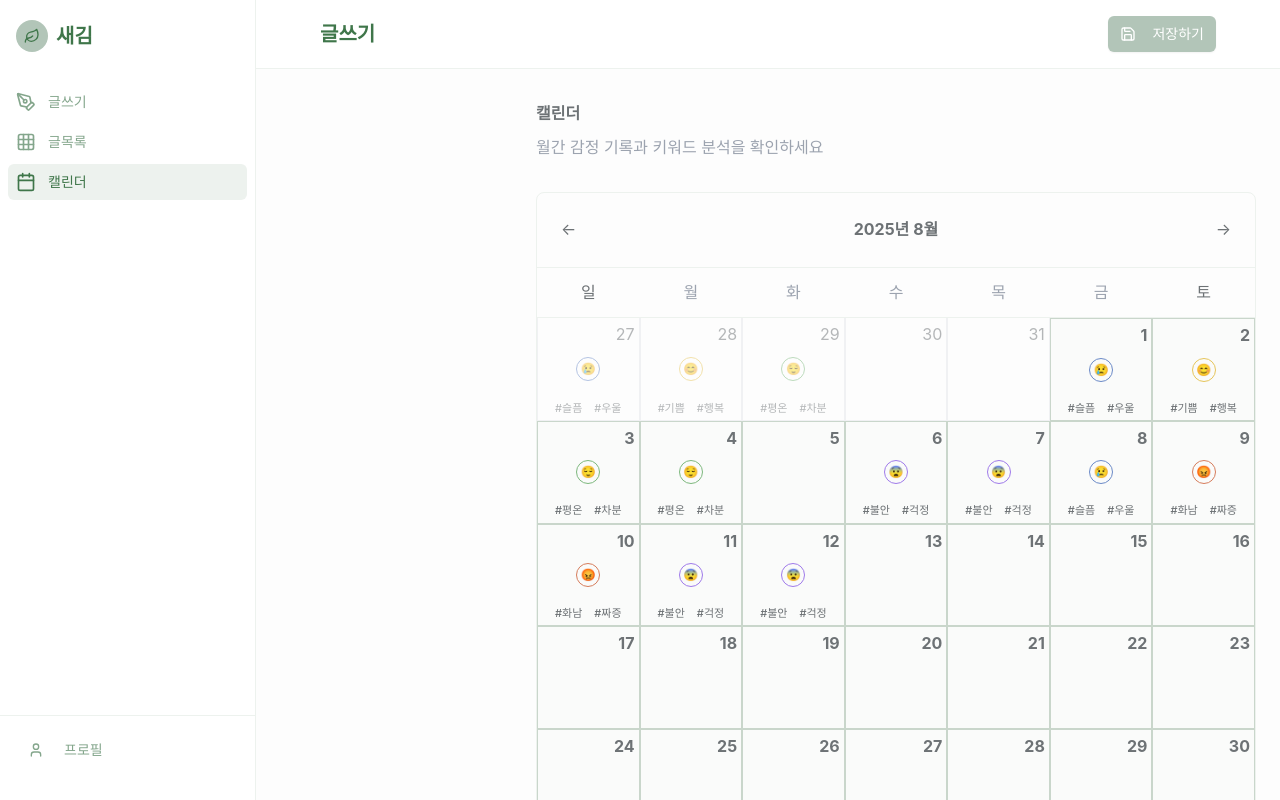
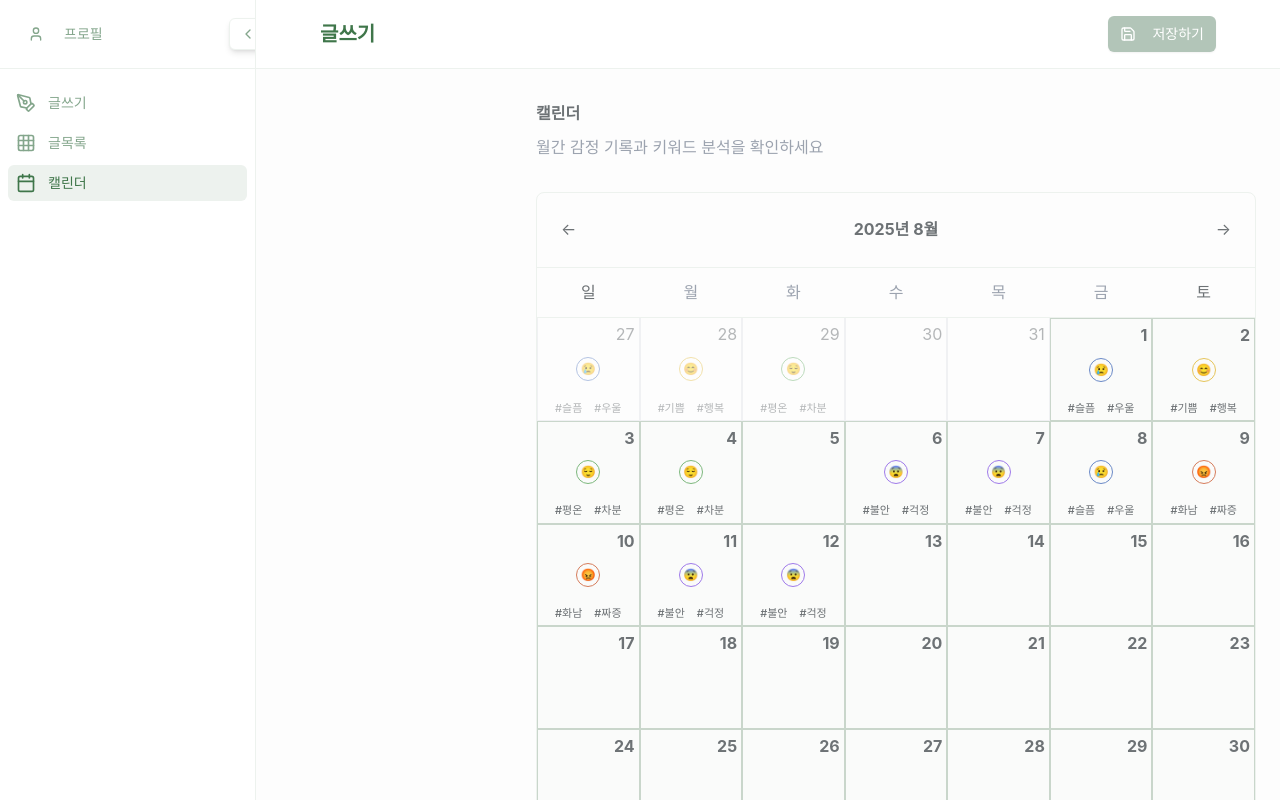
Before and after one commit to aicc6/saegim-frontend, a Next.js app: page /calendar in a window 1280 px wide. Shown: the top 800 px of the page. Built offline with nearby package versions, Linux system fonts and the light colour scheme.

Commit message:
feat: 사이드바 토글 상태 관리 및 레이아웃 구성 개선

```diff
--- a/src/app/(authenticated)/layout.tsx
+++ b/src/app/(authenticated)/layout.tsx
@@ -2,6 +2,8 @@ import type { Metadata } from 'next';
 import Footer from '@/components/common/Footer';
 import AuthenticatedHeader from '@/components/common/AuthenticatedHeader';
 import { Sidebar } from '@/components/common/Sidebar';
+import { SidebarProvider } from '@/contexts/sidebar-context';
+import { MainContent } from '@/components/layout/MainContent';
 
 import '../globals.css';
 
@@ -22,17 +24,19 @@ export default function AuthenticatedLayout({
   children: React.ReactNode;
 }>) {
   return (
+    <SidebarProvider>
       <div className="min-h-screen bg-sage-10">
         <div className="min-h-screen bg-sage-10">
           <Sidebar />
 
-        <main className="lg:pl-64 pb-16 lg:pb-0">
+          <MainContent>
             {/* 헤더 */}
             <AuthenticatedHeader />
             {children}
             <Footer />
-        </main>
+          </MainContent>
         </div>
       </div>
+    </SidebarProvider>
   );
 }
--- a/src/components/common/Sidebar.tsx
+++ b/src/components/common/Sidebar.tsx
@@ -3,8 +3,18 @@
 import { useState } from 'react';
 import Link from 'next/link';
 import { usePathname } from 'next/navigation';
-import { PenTool, Grid3X3, Calendar, User, Menu, X, Leaf } from 'lucide-react';
+import {
+  PenTool,
+  Grid3X3,
+  Calendar,
+  User,
+  Menu,
+  X,
+  ChevronLeft,
+  ChevronRight,
+} from 'lucide-react';
 import { Button } from '@/components/ui/button';
+import { useSidebar } from '@/contexts/sidebar-context';
 
 const navigation = [
   { name: '글쓰기', href: '/', icon: PenTool },
@@ -14,25 +24,67 @@ const navigation = [
 
 export function Sidebar() {
   const [isMobileMenuOpen, setIsMobileMenuOpen] = useState(false);
+  const { isCollapsed, setIsCollapsed } = useSidebar();
   const pathname = usePathname();
 
   return (
     <>
       {/* 데스크톱 사이드바 */}
-      <div className="hidden lg:flex lg:w-64 lg:flex-col lg:fixed lg:inset-y-0 lg:bg-white lg:border-r lg:border-sage-20">
-        <div className="flex flex-col flex-grow pt-5 pb-4 overflow-y-auto">
-          {/* 로고 */}
-          <div className="flex items-center flex-shrink-0 px-4">
-            <div className="flex items-center space-x-2">
-              <div className="w-8 h-8 bg-sage-50 rounded-full flex items-center justify-center">
-                <Leaf className="w-4 h-4 text-sage-100" />
-              </div>
-              <span className="text-xl font-bold text-sage-100">새김</span>
-            </div>
+      <div
+        className={`hidden lg:flex lg:flex-col lg:fixed lg:inset-y-0 lg:bg-white lg:border-r lg:border-sage-20 transition-all duration-300 ${
+          isCollapsed ? 'lg:w-16' : 'lg:w-64'
+        }`}
+      >
+        <div className="flex flex-col flex-grow overflow-y-auto">
+          {/* 사용자 프로필 */}
+          <div
+            className={`flex-shrink-0 p-4 border-b border-sage-20 relative ${
+              isCollapsed ? 'px-2' : 'px-4'
+            }`}
+          >
+            {/* 토글 버튼 (프로필과 같은 높이) */}
+            <Button
+              variant="ghost"
+              size="sm"
+              onClick={() => setIsCollapsed(!isCollapsed)}
+              className="absolute top-1/2 -right-3 transform -translate-y-1/2 z-20 p-2 text-sage-70 hover:text-sage-100 bg-white border border-sage-20 rounded-full shadow-md"
+            >
+              {isCollapsed ? (
+                <ChevronRight className="h-4 w-4" />
+              ) : (
+                <ChevronLeft className="h-4 w-4" />
+              )}
+            </Button>
+
+            {isCollapsed ? (
+              <Link href="/profile">
+                <Button
+                  variant="ghost"
+                  size="sm"
+                  className="w-full p-2 text-sage-70 hover:text-sage-100"
+                >
+                  <User className="h-5 w-5" />
+                </Button>
+              </Link>
+            ) : (
+              <Link href="/profile">
+                <Button
+                  variant="ghost"
+                  className="w-full justify-start text-sage-70 hover:text-sage-100"
+                >
+                  <User className="mr-3 h-5 w-5" />
+                  프로필
+                </Button>
+              </Link>
+            )}
           </div>
 
           {/* 네비게이션 메뉴 */}
-          <nav className="mt-8 flex-1 px-2 space-y-1">
+          <nav
+            className={`flex-1 px-2 py-4 space-y-1 ${
+              isCollapsed ? 'px-1' : 'px-2'
+            }`}
+          >
             {navigation.slice(0, 5).map((item) => {
               const isActive = pathname === item.href;
               const Icon = item.icon;
@@ -44,27 +96,14 @@ export function Sidebar() {
                     isActive
                       ? 'bg-sage-20 text-sage-100'
                       : 'text-sage-70 hover:bg-sage-10 hover:text-sage-100'
-                  }`}
+                  } ${isCollapsed ? 'justify-center' : ''}`}
                 >
-                  <Icon className="mr-3 h-5 w-5" />
-                  {item.name}
+                  <Icon className={`h-5 w-5 ${!isCollapsed ? 'mr-3' : ''}`} />
+                  {!isCollapsed && item.name}
                 </Link>
               );
             })}
           </nav>
-
-          {/* 사용자 프로필 */}
-          <div className="flex-shrink-0 px-4 py-4 border-t border-sage-20">
-            <Link href="/profile">
-              <Button
-                variant="ghost"
-                className="w-full justify-start text-sage-70 hover:text-sage-100"
-              >
-                <User className="mr-3 h-5 w-5" />
-                프로필
-              </Button>
-            </Link>
-          </div>
         </div>
       </div>
 
@@ -72,9 +111,6 @@ export function Sidebar() {
       <div className="lg:hidden bg-white border-b border-sage-20 px-4 py-3">
         <div className="flex items-center justify-between">
           <div className="flex items-center space-x-2">
-            <div className="w-8 h-8 bg-sage-50 rounded-full flex items-center justify-center">
-              <Leaf className="w-4 h-4 text-sage-100" />
-            </div>
             <span className="text-xl font-bold text-sage-100">새김</span>
           </div>
           <Button
--- /dev/null
+++ b/src/components/layout/MainContent.tsx
@@ -0,0 +1,21 @@
+'use client';
+
+import { useSidebar } from '@/contexts/sidebar-context';
+
+interface MainContentProps {
+  children: React.ReactNode;
+}
+
+export function MainContent({ children }: MainContentProps) {
+  const { isCollapsed } = useSidebar();
+
+  return (
+    <main
+      className={`pb-16 lg:pb-0 transition-all duration-300 ${
+        isCollapsed ? 'lg:pl-16' : 'lg:pl-64'
+      }`}
+    >
+      {children}
+    </main>
+  );
+}
--- /dev/null
+++ b/src/contexts/sidebar-context.tsx
@@ -0,0 +1,32 @@
+'use client';
+
+import { createContext, useContext, ReactNode } from 'react';
+import { useLocalStorage } from '@/hooks/use-local-storage';
+
+interface SidebarContextType {
+  isCollapsed: boolean;
+  setIsCollapsed: (value: boolean) => void;
+}
+
+const SidebarContext = createContext<SidebarContextType | undefined>(undefined);
+
+export function SidebarProvider({ children }: { children: ReactNode }) {
+  const [isCollapsed, setIsCollapsed] = useLocalStorage(
+    'sidebar-collapsed',
+    false,
+  );
+
+  return (
+    <SidebarContext.Provider value={{ isCollapsed, setIsCollapsed }}>
+      {children}
+    </SidebarContext.Provider>
+  );
+}
+
+export function useSidebar() {
+  const context = useContext(SidebarContext);
+  if (context === undefined) {
+    throw new Error('useSidebar must be used within a SidebarProvider');
+  }
+  return context;
+}
--- /dev/null
+++ b/src/hooks/use-local-storage.ts
@@ -0,0 +1,35 @@
+'use client';
+
+import { useState, useEffect } from 'react';
+
+export function useLocalStorage<T>(
+  key: string,
+  initialValue: T,
+): [T, (value: T) => void] {
+  // 초기 상태를 initialValue로 설정 (SSR 호환)
+  const [storedValue, setStoredValue] = useState<T>(initialValue);
+
+  // 컴포넌트 마운트 후 localStorage에서 값 읽기
+  useEffect(() => {
+    try {
+      const item = window.localStorage.getItem(key);
+      if (item) {
+        setStoredValue(JSON.parse(item));
+      }
+    } catch (error) {
+      console.warn(`Error reading localStorage key "${key}":`, error);
+    }
+  }, [key]);
+
+  // localStorage에 값 저장하는 함수
+  const setValue = (value: T) => {
+    try {
+      setStoredValue(value);
+      window.localStorage.setItem(key, JSON.stringify(value));
+    } catch (error) {
+      console.warn(`Error setting localStorage key "${key}":`, error);
+    }
+  };
+
+  return [storedValue, setValue];
+}
```
Lines whose indentation alone changed are shown as unchanged.
